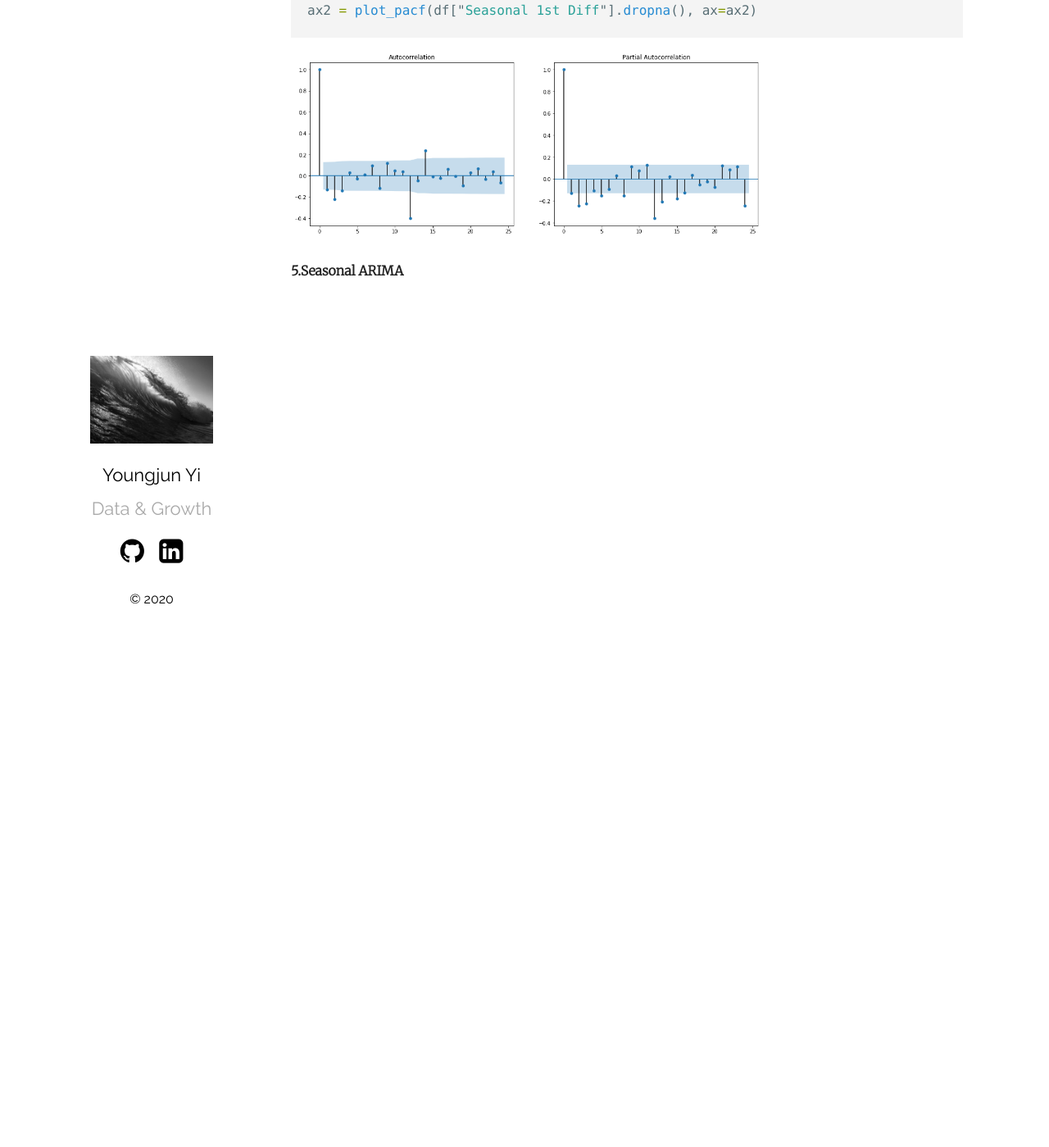
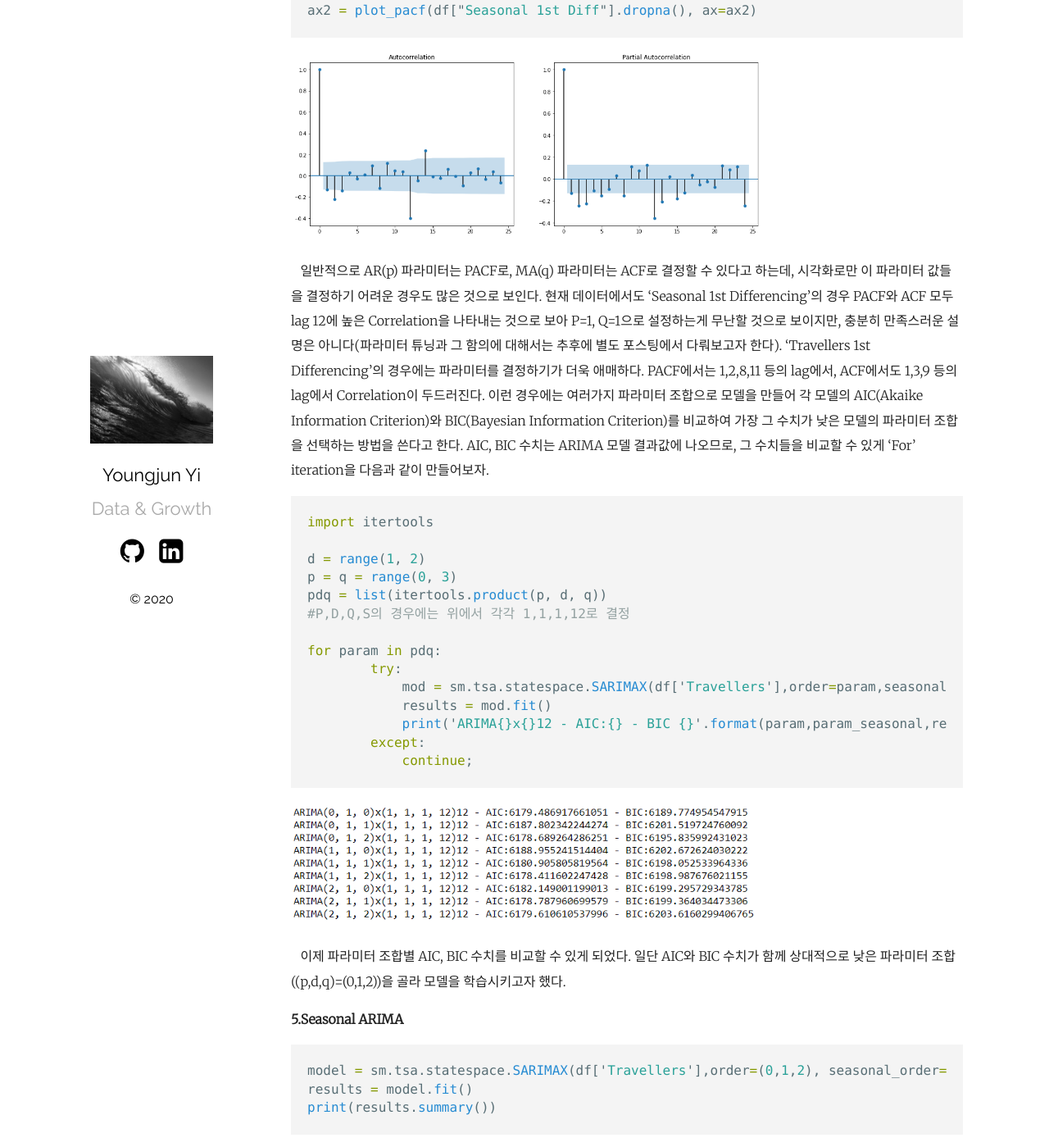
Before and after one commit to youngjunyi/youngjunyi.github.io, a Jekyll site: the page built from _posts/2020-02-26-forecasting-in-marketing-arima.markdown, in a window 1280 px wide and 1400 px high, scrolled down 4752 px. Shown: the whole window at 82% size. Built offline with Jekyll 4.4.1, drawn with Linux system fonts in a browser that asks for light colours; some of the changed text lies outside the part shown.

Commit message:
Update 2020-02-26-forecasting-in-marketing-arima.markdown

````diff
--- a/_posts/2020-02-26-forecasting-in-marketing-arima.markdown
+++ b/_posts/2020-02-26-forecasting-in-marketing-arima.markdown
@@ -59,7 +59,7 @@ def adfuller_test(data):
 ```python
 model = sm.tsa.statespace.SARIMAX(df['Travellers'],order=(p,d,q), seasonal_order=(P,D,Q,S))
 ```
-p는 AR(Auto-Regressive) 파라미터를, 그리고 q는 MA(Moving Average)파라미터를 의미하고 d는 정상성을 찾기위해 몇 번의 lag를 써서 Differencing 해주었는지를 의미하는 파라미터이다. 대문자 P,D,Q는 같은 의미의 파라미터인데 Seasonal Differencing을 통해 찾은 파라미터 값들을 적용해주면 되고, S는 우리가 설정한 Seasonality 주기를 의미한다(여기서는 12). 이제 한 lag씩 Differencing 해보면서 적절한 d와 D값을 찾아보도록 하자.
+&nbsp;&nbsp; p는 AR(Auto-Regressive) 파라미터를, 그리고 q는 MA(Moving Average)파라미터를 의미하고 d는 정상성을 찾기위해 몇 번의 lag를 써서 Differencing 해주었는지를 의미하는 파라미터이다. 대문자 P,D,Q는 같은 의미의 파라미터인데 Seasonal Differencing을 통해 찾은 파라미터 값들을 적용해주면 되고, S는 우리가 설정한 Seasonality 주기를 의미한다(여기서는 12). 이제 한 lag씩 Differencing 해보면서 적절한 d와 D값을 찾아보도록 하자.
 
 ```python
 #Differencing
@@ -80,12 +80,12 @@ adfuller_test(df['Seasonal 1st Diff'].dropna())
 <img src="/assets/image/adfuller1.PNG" width="70%" height="70%">&nbsp;&nbsp;
 <img src="/assets/image/adfuller2.PNG" width="70%" height="70%">&nbsp;&nbsp;
 
-adfuller test 결과 lag 1 Differencing에서, 또 lag 1 Seasonal Differencing에서 정상성(Stationarity)이 인정된다. 따라서 d=1, D=1로 파라미터 값을 지정할 수 있다.
+&nbsp;&nbsp; adfuller test 결과 lag 1 Differencing에서, 또 lag 1 Seasonal Differencing에서 정상성(Stationarity)이 인정된다. 따라서 d=1, D=1로 파라미터 값을 지정할 수 있다.
 
 
 **4.ACF/PACF Interpretation**
 
-&nbsp;&nbsp; 이제 적절한 p,q,P,Q의 값을 찾아야 하는데, 이 [페이지][Rules for parameters]에 다소 복잡한 Rule of Thumb이 잘 정리되어있다. 이를 모두 이해하기 전에 우선 ACF(Auto-Correlation Function)과 PACF(Partial Auto-Correlation Function)을 통해 바로 시각화부터 진행해보자.
+&nbsp;&nbsp; 이제 적절한 p,q,P,Q의 값을 찾아야 하는데, 이 [페이지][Rules for parameters]에 다소 복잡한 Rule of Thumb이 잘 정리되어있다. 이를 모두 이해하기 전에 우선 ACF(Auto-Correlation Function)와 PACF(Partial Auto-Correlation Function)을 통해 lag에 따른 Correlation을 그래프로 확인해보자.
 
 ```python
 figure, ((ax1, ax2)) = plt.subplots(nrows=1, ncols=2)
@@ -103,11 +103,36 @@ ax2 = plot_pacf(df["Seasonal 1st Diff"].dropna(), ax=ax2)
 ```
 <img src="/assets/image/acf_pacf_seasonal_diff.png" width="70%" height="70%">&nbsp;&nbsp;
 
+&nbsp;&nbsp; 일반적으로 AR(p) 파라미터는 PACF로, MA(q) 파라미터는 ACF로 결정할 수 있다고 하는데, 시각화로만 이 파라미터 값들을 결정하기 어려운 경우도 많은 것으로 보인다. 현재 데이터에서도 'Seasonal 1st Differencing'의 경우 PACF와 ACF 모두 lag 12에 높은 Correlation을 나타내는 것으로 보아 P=1, Q=1으로 설정하는게 무난할 것으로 보이지만, 충분히 만족스러운 설명은 아니다(파라미터 튜닝과 그 함의에 대해서는 추후에 별도 포스팅에서 다뤄보고자 한다). 'Travellers 1st Differencing'의 경우에는 파라미터를 결정하기가 더욱 애매하다. PACF에서는 1,2,8,11 등의 lag에서, ACF에서도 1,3,9 등의 lag에서 Correlation이 두드러진다. 이런 경우에는 여러가지 파라미터 조합으로 모델을 만들어 각 모델의 AIC(Akaike Information Criterion)와 BIC(Bayesian Information Criterion)를 비교하여 가장 그 수치가 낮은 모델의 파라미터 조합을 선택하는 방법을 쓴다고 한다. AIC, BIC 수치는 ARIMA 모델 결과값에 나오므로, 그 수치들을 비교할 수 있게 'For' iteration을 다음과 같이 만들어보자.
 
+```python
+import itertools
+
+d = range(1, 2)
+p = q = range(0, 3)
+pdq = list(itertools.product(p, d, q))
+#P,D,Q,S의 경우에는 위에서 각각 1,1,1,12로 결정
+
+for param in pdq:
+        try:
+            mod = sm.tsa.statespace.SARIMAX(df['Travellers'],order=param,seasonal_order=(1,1,1,12))
+            results = mod.fit()
+            print('ARIMA{}x{}12 - AIC:{} - BIC {}'.format(param,param_seasonal,results.aic,results.bic))
+        except:
+            continue;
+```
+<img src="/assets/image/aic_bic.png" width="70%" height="70%">&nbsp;&nbsp;
+
+&nbsp;&nbsp; 이제 파라미터 조합별 AIC, BIC 수치를 비교할 수 있게 되었다. 일단 AIC와 BIC 수치가 함께 상대적으로 낮은 파라미터 조합((p,d,q)=(0,1,2))을 골라 모델을 학습시키고자 했다.
 
 
 **5.Seasonal ARIMA**
 
+```python
+model = sm.tsa.statespace.SARIMAX(df['Travellers'],order=(0,1,2), seasonal_order=(1,1,1,12))
+results = model.fit()
+print(results.summary())
+```
 
 
 
````
